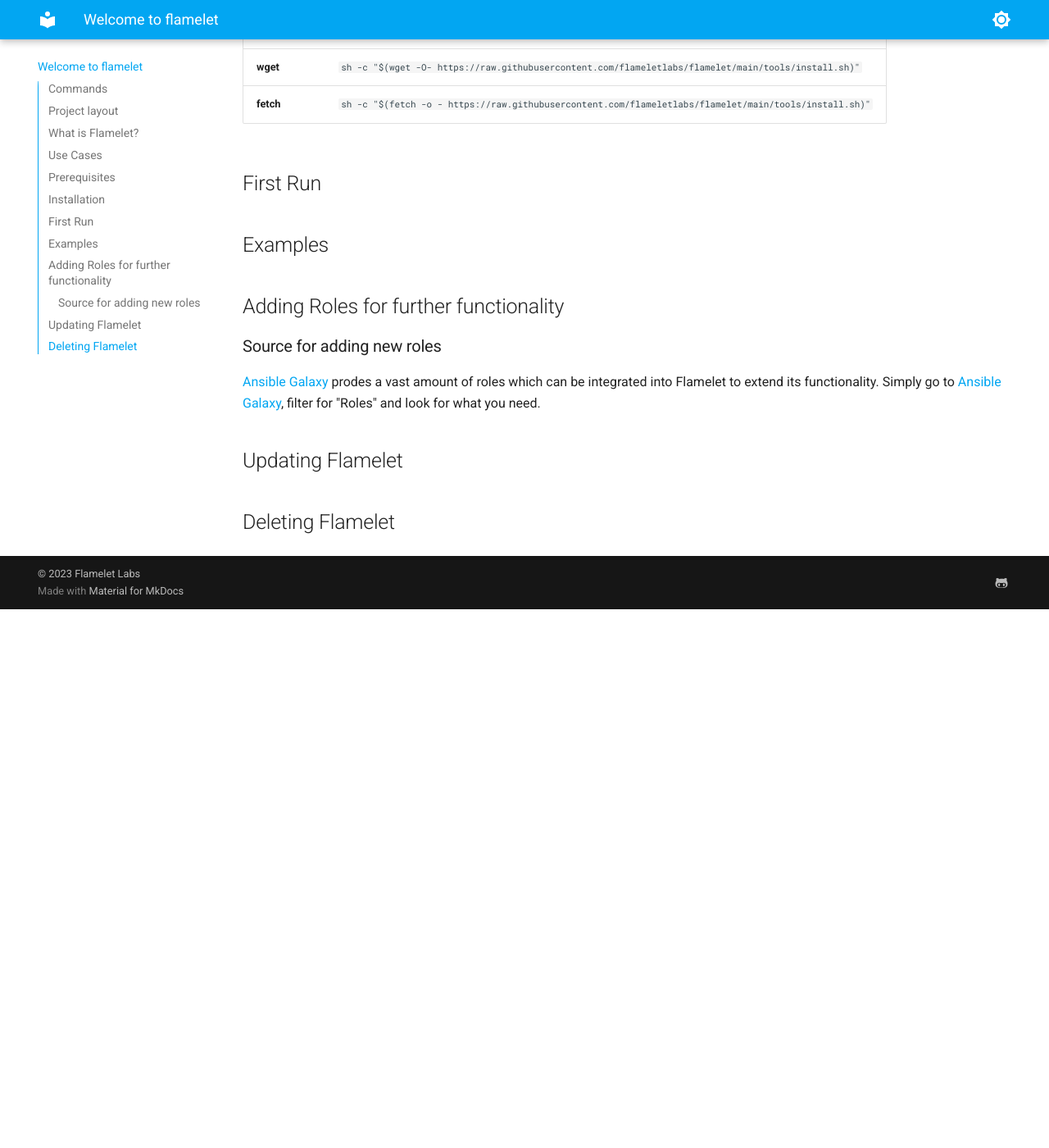
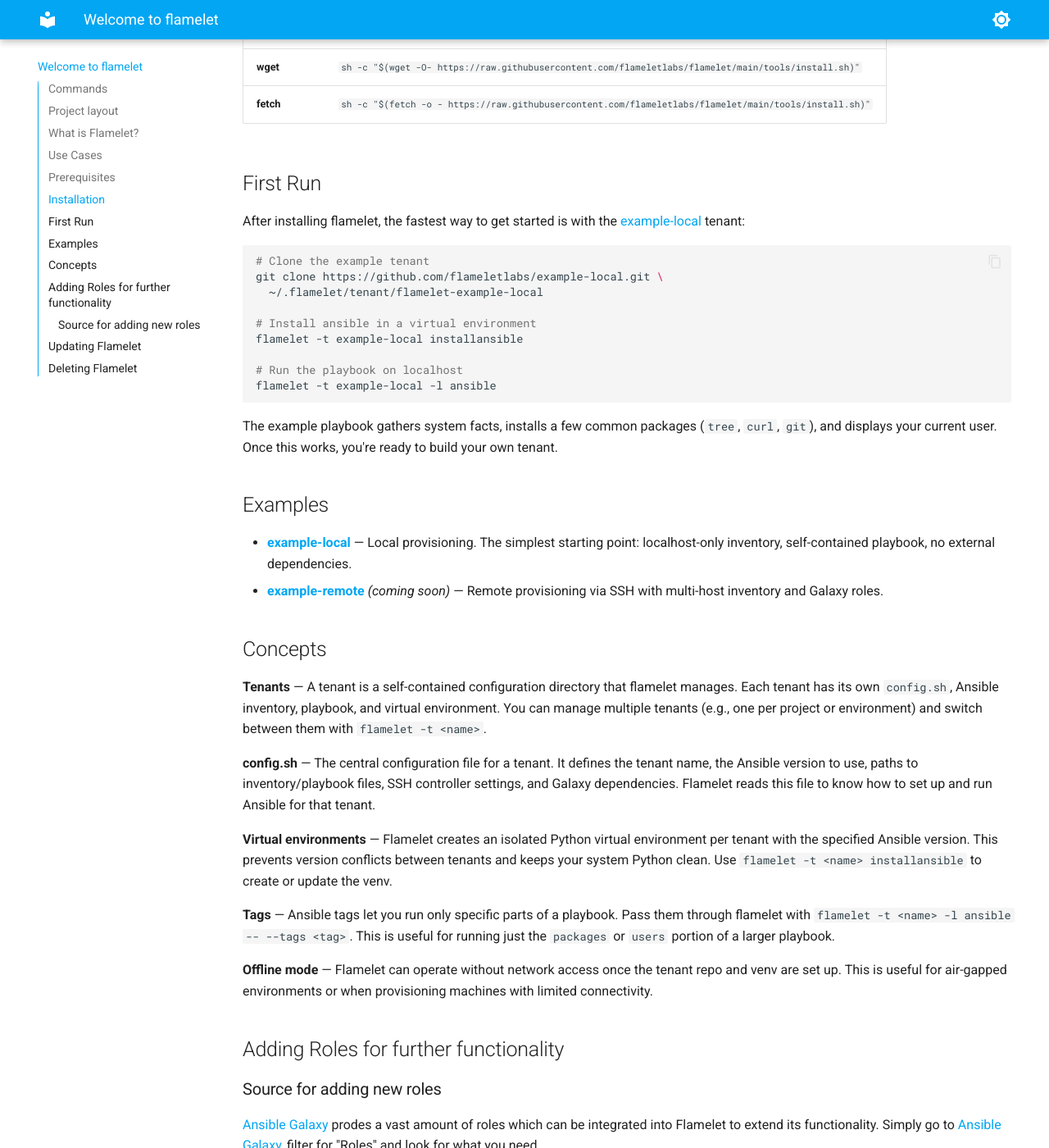
Before and after one commit to flameletlabs/flamelet, an MkDocs documentation site: the page built from docs/index.md, in a window 1280 px wide and 1400 px high, scrolled down 1351 px. Shown: the whole window at 82% size. Built offline with MkDocs 1.6.1 and Material for MkDocs 9.7.7, drawn with Linux system fonts in a browser that asks for light colours; before the commit the page ends 2094 px from its top, so only the background shows below that; some of the changed text lies outside the part shown.

Commit message:
Add example tenant documentation and fix CI
- Add Quick Start section to README.md with example-local setup steps
- Fill in First Run, Examples, and Concepts sections in docs/index.md
- Create examples/README.md describing available example tenants
- Fix dead flamelet.org URL to point to GitHub Pages
- Update deprecated GitHub Actions (cache v2->v4, checkout v3->v4, setup-python v4->v5)

Closes #7

````diff
--- a/docs/index.md
+++ b/docs/index.md
@@ -1,6 +1,6 @@
 # Welcome to flamelet
 
-For full documentation visit [flamelet.org](https://www.flamelet.org).
+For full documentation visit [flameletlabs.github.io/flamelet](https://flameletlabs.github.io/flamelet/).
 
 ## Commands
 
@@ -44,8 +44,38 @@
 
 ## First Run
 
+After installing flamelet, the fastest way to get started is with the [example-local](https://github.com/flameletlabs/example-local) tenant:
+
+```bash
+# Clone the example tenant
+git clone https://github.com/flameletlabs/example-local.git \
+  ~/.flamelet/tenant/flamelet-example-local
+
+# Install ansible in a virtual environment
+flamelet -t example-local installansible
+
+# Run the playbook on localhost
+flamelet -t example-local -l ansible
+```
+
+The example playbook gathers system facts, installs a few common packages (`tree`, `curl`, `git`), and displays your current user. Once this works, you're ready to build your own tenant.
 
 ## Examples
+
+- **[example-local](https://github.com/flameletlabs/example-local)** — Local provisioning. The simplest starting point: localhost-only inventory, self-contained playbook, no external dependencies.
+- **[example-remote](https://github.com/flameletlabs/example-remote)** *(coming soon)* — Remote provisioning via SSH with multi-host inventory and Galaxy roles.
+
+## Concepts
+
+**Tenants** — A tenant is a self-contained configuration directory that flamelet manages. Each tenant has its own `config.sh`, Ansible inventory, playbook, and virtual environment. You can manage multiple tenants (e.g., one per project or environment) and switch between them with `flamelet -t <name>`.
+
+**config.sh** — The central configuration file for a tenant. It defines the tenant name, the Ansible version to use, paths to inventory/playbook files, SSH controller settings, and Galaxy dependencies. Flamelet reads this file to know how to set up and run Ansible for that tenant.
+
+**Virtual environments** — Flamelet creates an isolated Python virtual environment per tenant with the specified Ansible version. This prevents version conflicts between tenants and keeps your system Python clean. Use `flamelet -t <name> installansible` to create or update the venv.
+
+**Tags** — Ansible tags let you run only specific parts of a playbook. Pass them through flamelet with `flamelet -t <name> -l ansible -- --tags <tag>`. This is useful for running just the `packages` or `users` portion of a larger playbook.
+
+**Offline mode** — Flamelet can operate without network access once the tenant repo and venv are set up. This is useful for air-gapped environments or when provisioning machines with limited connectivity.
 
 ## Adding Roles for further functionality
 
````
Also changed, not shown: README.md (+22 -0 lines), examples/README.md (added, +32 -0 lines), 1 other file.
